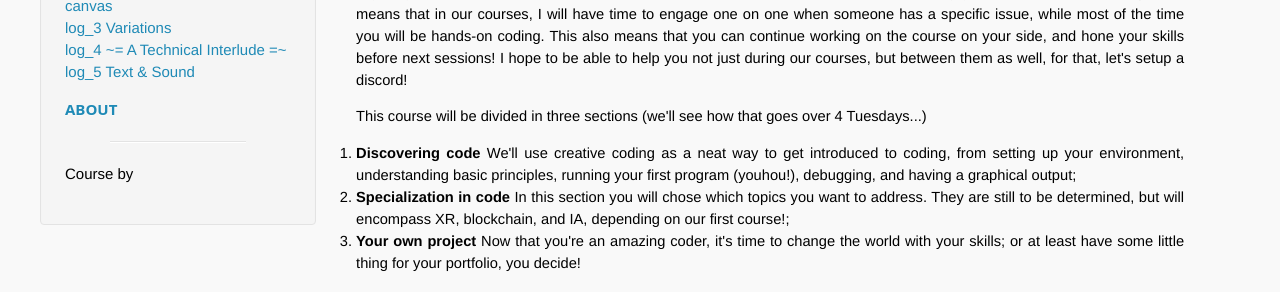
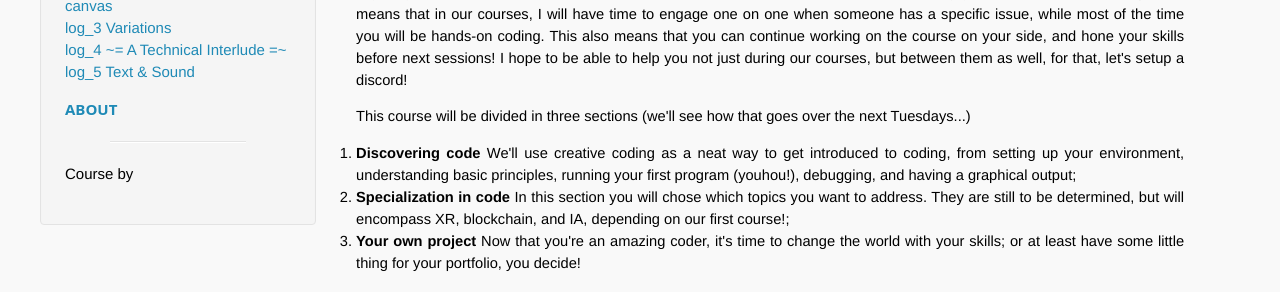
Before and after one commit to romamile/introcode, a Jekyll site: the page built from index.html, in a window 1280 px wide. Shown: the part 339-631 px from the top of the page. Built offline with Jekyll 4.4.1, drawn with Linux system fonts in a browser that asks for light colours.

Commit message:
Update index.html

```diff
--- a/index.html
+++ b/index.html
@@ -9,7 +9,7 @@ title:  "Welcome to your Intro to Code Workshop!"
 
 <p>The structure of that course might be a bit different from what you are used to, and that relates to how programming works, and how it is usually learned. Not from a big lecture, but on a more personal level, through practice. Coding is a craft before anything else, and this course reflect that. This course/tutorial is meant to be followed by yourself, with no extra help. This means that in our courses, I will have time to engage one on one when someone has a specific issue, while most of the time you will be hands-on coding. This also means that you can continue working on the course on your side, and hone your skills before next sessions! I hope to be able to help you not just during our courses, but between them as well, for that, let's setup a discord!</p>
 
-<p>This course will be divided in three sections (we'll see how that goes over 4 Tuesdays...)
+<p>This course will be divided in three sections (we'll see how that goes over the next Tuesdays...)
 <ol>
 	<li><b>Discovering code</b> We'll use creative coding as a neat way to get introduced to coding, from setting up your environment, understanding basic principles, running your first program (youhou!), debugging, and having a graphical output;</li>
 	<li><b>Specialization in code</b> In this section you will chose which topics you want to address. They are still to be determined, but will encompass XR, blockchain, and IA, depending on our first course!;</li>
```
